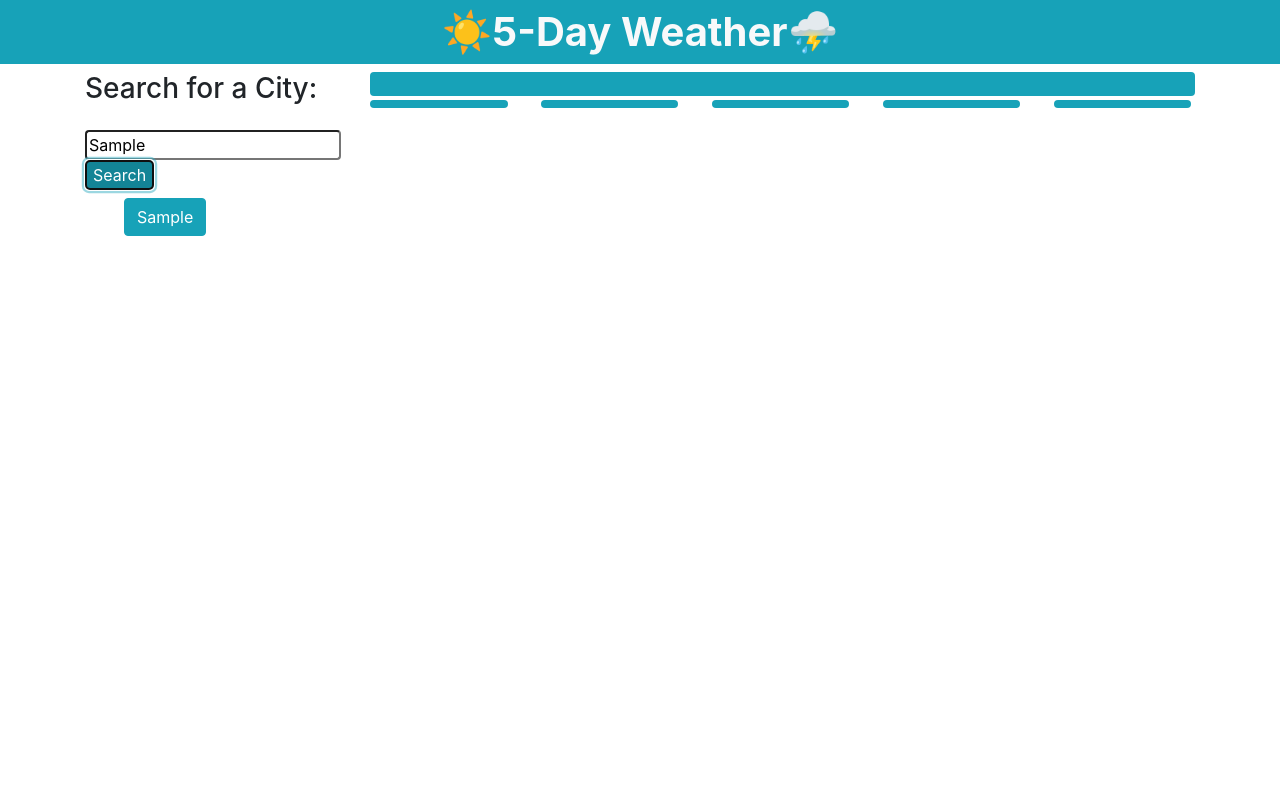
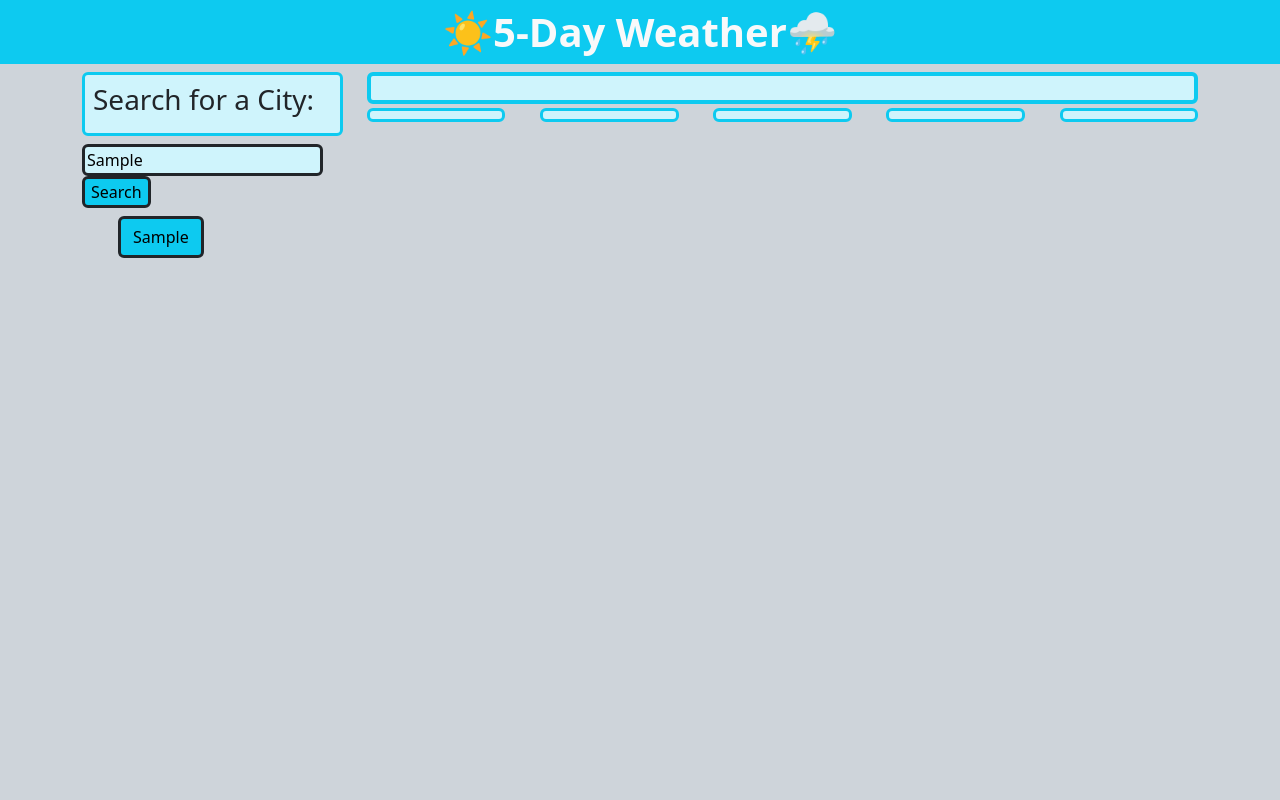
Before and after one commit to Sean-K-Madigan/WeatherBoard.Madigan, a plain HTML site: page index.html in a window 1280 px wide. Both pictures are taken after typing "Sample" into the empty fields and a click on the button "Search". Shown: the top 800 px of the page. Drawn offline with nearby package versions, Linux system fonts and the light colour scheme; no server answers.

Commit message:
Reviewed grader's feedback and updated application, updated bootstrap version, updated application appearance, fixed repeat weather bug in js, added more comments to js file

```diff
--- a/assets/js/script.js
+++ b/assets/js/script.js
@@ -7,13 +7,14 @@ const searchBtn = document.getElementById('searchBtn');
 const cityBtnsEl = document.getElementById('cityButtons');
 const weatherEl = document.getElementById('weatherInfo');
 
-// Load past searches
+// Load past searches or initializes an empty array in local storage
 const cityBtns = JSON.parse(localStorage.getItem('cityBtns')) || [];
 
+// If there is already cities saved in local storage this function creates buttons for each item in the array and grants the button the ability to fetch the weather of the city on said button.
 cityBtns.forEach(function(element) {
     const button = document.createElement('button');
 
-    button.setAttribute('class', 'btn btn-info mx-4 my-2');
+    button.setAttribute('class', 'btn btn-info mx-4 my-2 border border-3 border-dark');
 
     button.textContent = element;
 
@@ -52,7 +53,7 @@ cityBtns.forEach(function(element) {
     cityBtnsEl.appendChild(button);
 });
 
-// Event listener
+// Event listener to the city search button
 searchBtn.addEventListener('click', saveAppendGet);
 
 // function that creates new buttons when a new search term is entered
@@ -61,8 +62,10 @@ function saveAppendGet(event) {
 
     const cityValue = cityName.value.trim();
 
+    // Prevents an empty button from being created
     if (cityValue !== "") {
 
+        // prevents duplicate buttons from being created
         if (!cityBtns.includes(cityValue)) {
 
             cityBtns.push(cityValue);
@@ -71,7 +74,7 @@ function saveAppendGet(event) {
 
             const button = document.createElement('button');
 
-            button.setAttribute('class', 'btn btn-info mx-4 my-2');
+            button.setAttribute('class', 'btn btn-info mx-4 my-2 border border-3 border-dark');
 
             button.textContent = cityValue;
 
@@ -123,11 +126,13 @@ function getWeather() {
     const cityValue = cityName.value.trim();
     const apiUrl = `${apiGeoUrl}q=${cityValue}&limit=1&appid=${key}`
 
+    // fetches longitude and latitude of a spceified city by name
     fetch (apiUrl)
     .then(response => {
         if (!response.ok) {
             throw new Error ('Network response not functional');
         }
+        // console.log(response);
         return response.json();
     })
     .then((data) => {
@@ -135,6 +140,7 @@ function getWeather() {
         const lon =data[0].lon;
         const apiWeatherUrl = `https://api.openweathermap.org/data/2.5/forecast?lat=${lat}&lon=${lon}&units=${units}&appid=${key}`;
 
+        // Takes the lon and lat aquired by the fetch above and gets weather information for that city
         fetch (apiWeatherUrl)
 
         .then(response => {
@@ -149,8 +155,9 @@ function getWeather() {
     });
 };
 
-// Appends api fetch to the page
+// Appends api fetch to the page populating current weather and the 5 day forecast
 function showWeather(data) {
+    // console.log(data);
     const city = document.getElementById('city-name');
     const currentWeather = document.getElementById('city-info');
     const forecastCards = [
@@ -163,18 +170,20 @@ function showWeather(data) {
 
     city.textContent = `${data.city.name} ${dayjs().format('MM/DD/YYYY')}`;
 
+    // displays the current weather
     currentWeather.innerHTML = `
     <img src="https://openweathermap.org/img/wn/${data.list[0].weather[0].icon}.png" alt="${data.list[0].weather[0].description}">
     <p>Temperature: ${data.list[0].main.temp} °F</p>
     <p>Wind Speed: ${data.list[0].wind.speed} mph</p>
     <p>Humidity: ${data.list[0].main.humidity} %</p>`
 
+    // displays the weather for the next 5 days
     for (let i = 0; i < forecastCards.length; i++) {
         forecastCards[i].innerHTML = `
         <h5> ${dayjs().add(1 + i, 'day').format('MM/DD/YYYY')} </h5>
-        <img src="https://openweathermap.org/img/wn/${data.list[0].weather[0].icon}.png" alt="${data.list[0].weather[0].description}">
-        <p>Temperature: ${data.list[0].main.temp} °F</p>
-        <p>Wind Speed: ${data.list[0].wind.speed} mph</p>
-        <p>Humidity: ${data.list[0].main.humidity} %</p>`;
+        <img src="https://openweathermap.org/img/wn/${data.list[i].weather[0].icon}.png" alt="${data.list[i].weather[0].description}">
+        <p>Temperature: ${data.list[i].main.temp} °F</p>
+        <p>Wind Speed: ${data.list[i].wind.speed} mph</p>
+        <p>Humidity: ${data.list[i].main.humidity} %</p>`;
     }
 };
--- a/index.html
+++ b/index.html
@@ -3,13 +3,13 @@
     <head>
         <meta charset="UTF-8">
         <meta name="viewport" content="width=device-width, initial-scale=1.0">
-        <title>Your Website Title</title>
+        <title>5 Day Weather</title>
         <!-- Bootstrap CSS -->
-        <link rel="stylesheet" href="https://maxcdn.bootstrapcdn.com/bootstrap/4.5.2/css/bootstrap.min.css">
+        <link href="https://cdn.jsdelivr.net/npm/bootstrap@5.3.3/dist/css/bootstrap.min.css" rel="stylesheet" integrity="sha384-QWTKZyjpPEjISv5WaRU9OFeRpok6YctnYmDr5pNlyT2bRjXh0JMhjY6hW+ALEwIH" crossorigin="anonymous">
         <link rel="stylesheet" href="./assets/css/style.css">
     </head>
 
-    <body>
+    <body class="bg-dark-subtle">
         <header class="bg-info ">
             <h1 class="p-2 text-center text-light">☀️<strong>5-Day Weather</strong>⛈️</h1>
         </header>
@@ -19,9 +19,9 @@
 
                 <div class="col-12 col-lg-3">
                     <form id="citySelect" class="">
-                        <h3 class="pb-3">Search for a City:</h3>
-                        <input id="cityInput" class="rounded" type="text" placeholder="City Name">
-                        <button id="searchBtn" class="btn-info rounded" type="submit">Search</button>
+                        <h3 class="p-2 pb-3 border border-3 border-info rounded bg-info-subtle">Search for a City:</h3>
+                        <input id="cityInput" class="rounded border border-3 border-dark bg-info-subtle" type="text" placeholder="City Name">
+                        <button id="searchBtn" class="btn-info bg-info border border-3 border-dark rounded" type="submit">Search</button>
                     </form>
 
                     <div class="container">
@@ -34,18 +34,18 @@
                 </div>
 
                 <div class="col-12 col-lg-9">
-                    <div id="weatherInfo" class="bg-info rounded p-2">
+                    <div id="weatherInfo" class="bg-info-subtle rounded p-2 border border-4 border-info">
                         <h2 id="city-name"></h2>
                         <div id="city-info"></div>
                     </div>
 
                     <div id="forecast" class="container">
                         <div class="row mb-6 justify-content-between">
-                            <div id="day1" class="col-12 col-lg-2 p-1 mr-1 mt-1 bg-info rounded"></div>
-                            <div id="day2" class="col-12 col-lg-2 p-1 mr-1 mt-1 bg-info rounded"></div>
-                            <div id="day3" class="col-12 col-lg-2 p-1 mr-1 mt-1 bg-info rounded"></div>
-                            <div id="day4" class="col-12 col-lg-2 p-1 mr-1 mt-1 bg-info rounded"></div>
-                            <div id="day5" class="col-12 col-lg-2 p-1 mr-1 mt-1 bg-info rounded"></div>
+                            <div id="day1" class="col-12 col-lg-2 p-1 mr-1 mt-1 bg-info-subtle rounded border border-3 border-info"></div>
+                            <div id="day2" class="col-12 col-lg-2 p-1 mr-1 mt-1 bg-info-subtle rounded border border-3 border-info"></div>
+                            <div id="day3" class="col-12 col-lg-2 p-1 mr-1 mt-1 bg-info-subtle rounded border border-3 border-info"></div>
+                            <div id="day4" class="col-12 col-lg-2 p-1 mr-1 mt-1 bg-info-subtle rounded border border-3 border-info"></div>
+                            <div id="day5" class="col-12 col-lg-2 p-1 mr-1 mt-1 bg-info-subtle rounded border border-3 border-info"></div>
                         </div>
                     </div>
                 </div>
@@ -60,7 +60,7 @@
         <!-- Bootstrap JS and dependencies -->
         <script src="https://ajax.googleapis.com/ajax/libs/jquery/3.5.1/jquery.min.js"></script>
         <script src="https://cdnjs.cloudflare.com/ajax/libs/popper.js/1.16.0/umd/popper.min.js"></script>
-        <script src="https://maxcdn.bootstrapcdn.com/bootstrap/4.5.2/js/bootstrap.min.js"></script>
+        <script src="https://cdn.jsdelivr.net/npm/bootstrap@5.3.3/dist/js/bootstrap.bundle.min.js" integrity="sha384-YvpcrYf0tY3lHB60NNkmXc5s9fDVZLESaAA55NDzOxhy9GkcIdslK1eN7N6jIeHz" crossorigin="anonymous"></script>
         <script src="https://cdn.jsdelivr.net/npm/dayjs@1.10.4/dayjs.min.js"></script>
 
         <script src="./assets/js/script.js"></script>
```
Also changed, not shown: Application Screenshot.png (added), Screenshot 2024-04-11 222053.png (deleted), assets/css/style.css (line endings or trailing spaces), 1 other file.
